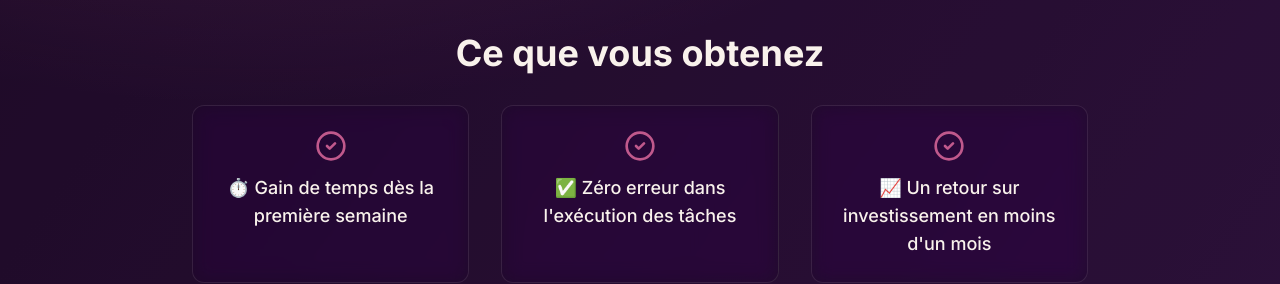
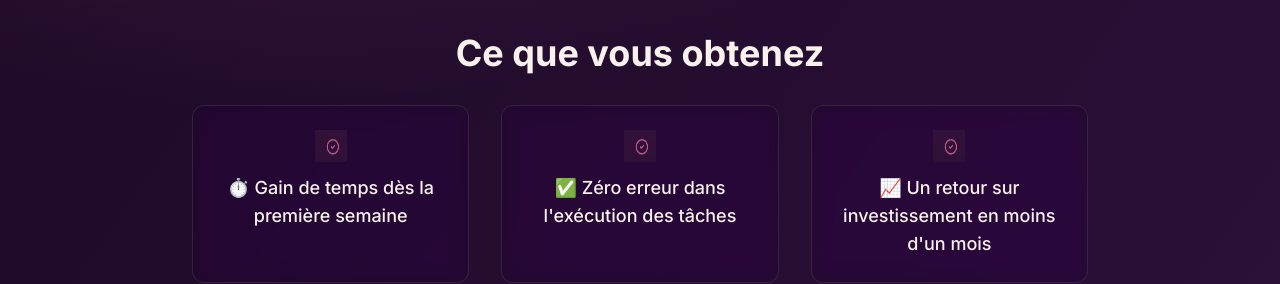
Before and after one commit to feliciafch-svg/leanit-flow, a React (Vite) app: page /solutions/automatisations in a window 1280 px wide. Shown: the part 3560-3844 px from the top of the page. Built offline with nearby package versions, Linux system fonts and the light colour scheme; the HTML template or start-up script is replaced by a standard one.

Commit message:
Update automation page results

```diff
--- a/src/pages/AutomationPage.tsx
+++ b/src/pages/AutomationPage.tsx
@@ -5,6 +5,7 @@ import { Button } from "@/components/ui/button";
 import { CheckCircle2, Workflow, Zap, Mail, FileText, Users } from "lucide-react";
 import { Link } from "react-router-dom";
 import automationImg from "@/assets/automation-flows.jpg";
+import checkIcon from "@/assets/check-icon.png";
 
 const AutomationPage = () => {
   const benefits = [
@@ -265,7 +266,7 @@ const AutomationPage = () => {
                     className="glass rounded-xl p-6 animate-fade-in-up"
                     style={{ animationDelay: `${index * 0.1}s` }}
                   >
-                    <CheckCircle2 className="w-8 h-8 text-accent mx-auto mb-3" />
+                    <img src={checkIcon} alt="Check" className="w-8 h-8 mx-auto mb-3" />
                     <p className="text-lg font-medium">{promise}</p>
                   </div>
                 ))}
```
Also changed, not shown: src/assets/check-icon.png (added).
